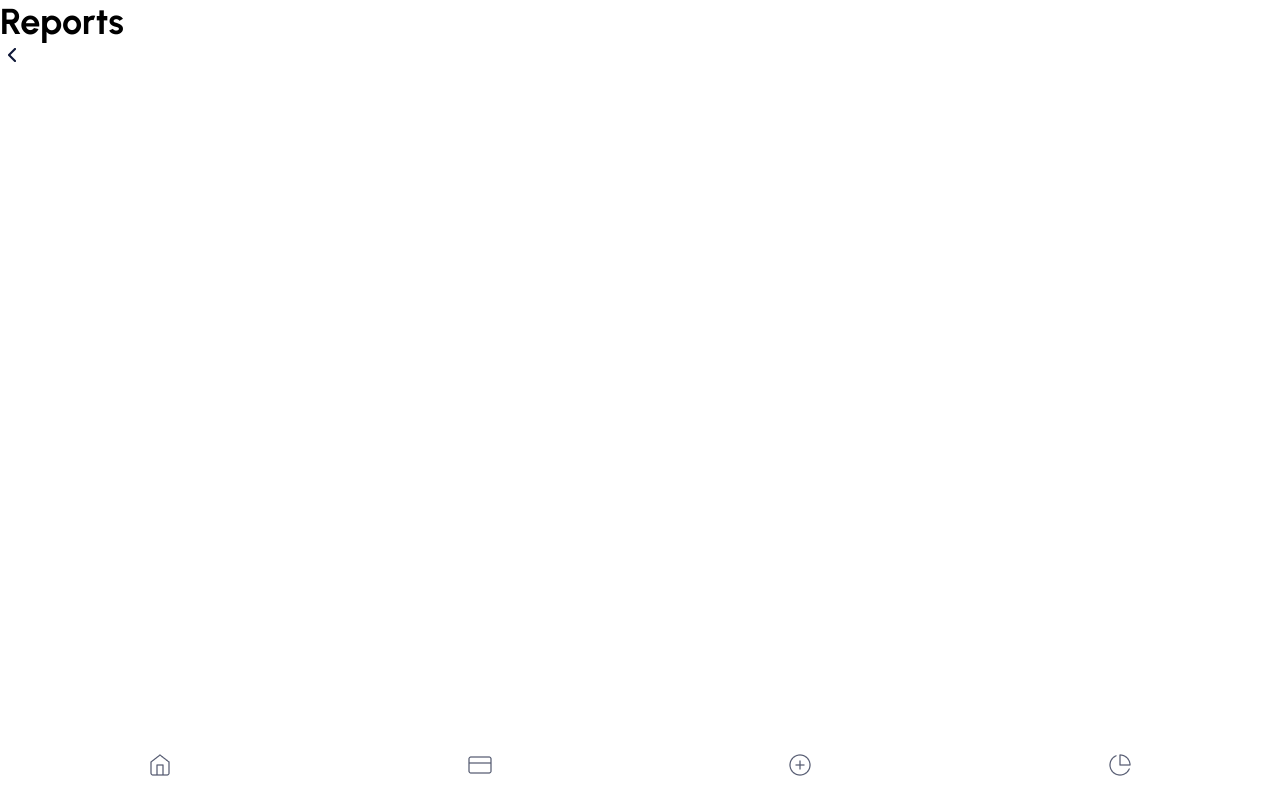
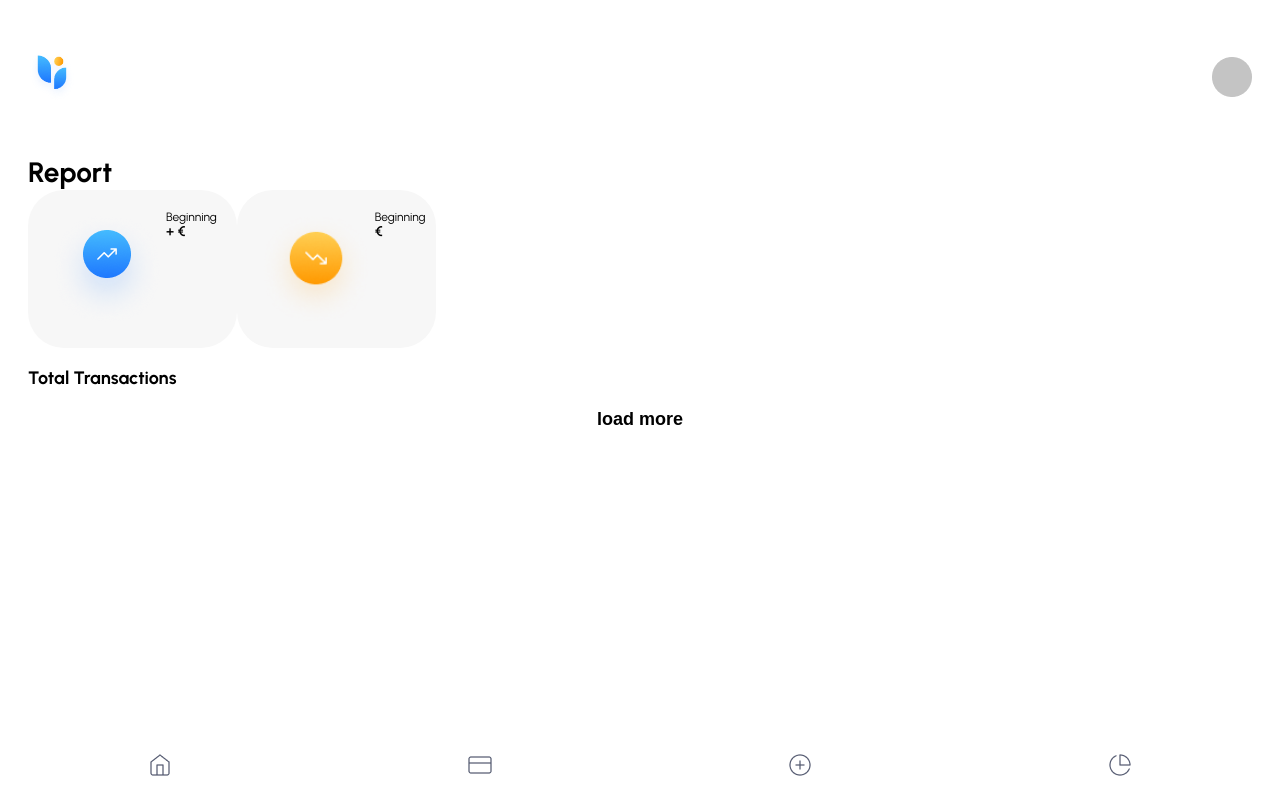
Before and after one commit to arthurrroth/finco, a React (Vite) app in the folder root/client/: page /reports in a window 1280 px wide. Built offline with nearby package versions, Linux system fonts and the light colour scheme.

Commit message:
start with reports page

```diff
--- a/root/client/src/pages/Reports/Reports.css
+++ b/root/client/src/pages/Reports/Reports.css
@@ -0,0 +1,45 @@
+.reportsHeader{
+    display: flex;
+    justify-content: space-between;
+    align-items: center;
+    margin: 5rem var(--main-padding);
+  }
+
+.headerLogo{
+    height: 5.3rem;
+}
+
+.reportMain{
+    margin: var(--main-padding);
+}
+
+.beginningCurrentSection{
+    display: flex;
+}
+
+.beginningCurrentDiv{
+    display: flex;
+    padding: 2rem;
+    background-color: var(--background-lightgrey);
+    border-radius: 36px;
+    margin-bottom: 2rem;
+}
+
+.reportP{
+    font-size: 1.2rem;
+}
+
+.reportBeginningCurrentP{
+    font-weight: 600;
+}
+
+.loadMoreBtn{
+    width: 100%;
+    color: var(--text-color-black);
+    text-align: center;
+    font-size: 1.8rem;
+    font-weight: 600;
+    background: none;
+    border: none;
+    margin: 2rem 0;
+}
--- a/root/client/src/pages/Reports/Reports.jsx
+++ b/root/client/src/pages/Reports/Reports.jsx
@@ -1,17 +1,57 @@
 import "./Reports.css";
-import { Link } from "react-router-dom";
-import BackIcon from "../../icon/Back-icon.png";
+import { NavLink } from "react-router-dom";
+import { useState } from "react";
 import Nav from "../../components/Nav/Nav";
+import ReportDiagram from "../../components/ReportDiagram/ReportDiagram.jsx"
+import logo from "../../icon/Logo.png";
+import iconUp from "../../icon/Icon up.png"
+import iconDown from "../../icon/Icon down.png"
+
+// # delete and change to Profile Picture
+import grayCircle from "../../icon/grayCircle.png"
 
 const Reports = () => {
-  return <>
-  <h1>Reports</h1>
-  <Link to="/">
-      <img src={BackIcon} alt="" />
-  </Link>
+
+  const [loadMore, setLoadMore] = useState(false);
+
+  return (
+  <>
+    <header className="reportsHeader">
+      <NavLink to={"/"}><img className="headerLogo" src={logo} alt="logo" /></NavLink>
+      <NavLink to={"/account"}><img src={grayCircle} alt="Profile" /></NavLink>
+    </header>
+    <main className="reportMain">
+      <h2>Report</h2>
+
+      <section className="beginningCurrentSection">
+        <div className="beginningCurrentDiv">
+          <img src={iconUp} alt="skala up" />
+          <div>
+            <p className="reportP">Beginning</p>
+            <p className="reportBeginningCurrentP">+ € {}</p>
+          </div>
+        </div>
+
+        <div className="beginningCurrentDiv">
+          <img src={iconDown} alt="skala down" />
+          <div>
+            <p className="reportP">Beginning</p>
+            <p className="reportBeginningCurrentP">€ {}</p>
+          </div>
+        </div>
+      </section>
+
+      {/* <ReportDiagram/> */}
+
+      <h4>Total Transactions</h4>
+
+
+      <button className="loadMoreBtn" onClick={() => setLoadMore(!loadMore)}>{loadMore ? "show less" : "load more"}</button>
+    </main>
+
   <Nav/>
   </>
-  ;
+  )
 };
 
 export default Reports;
```
